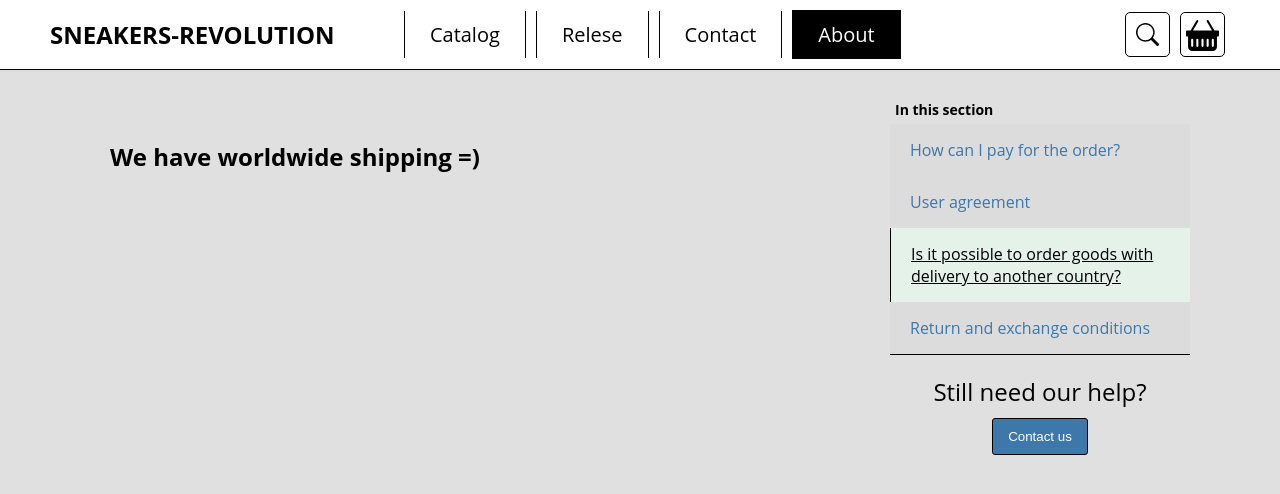
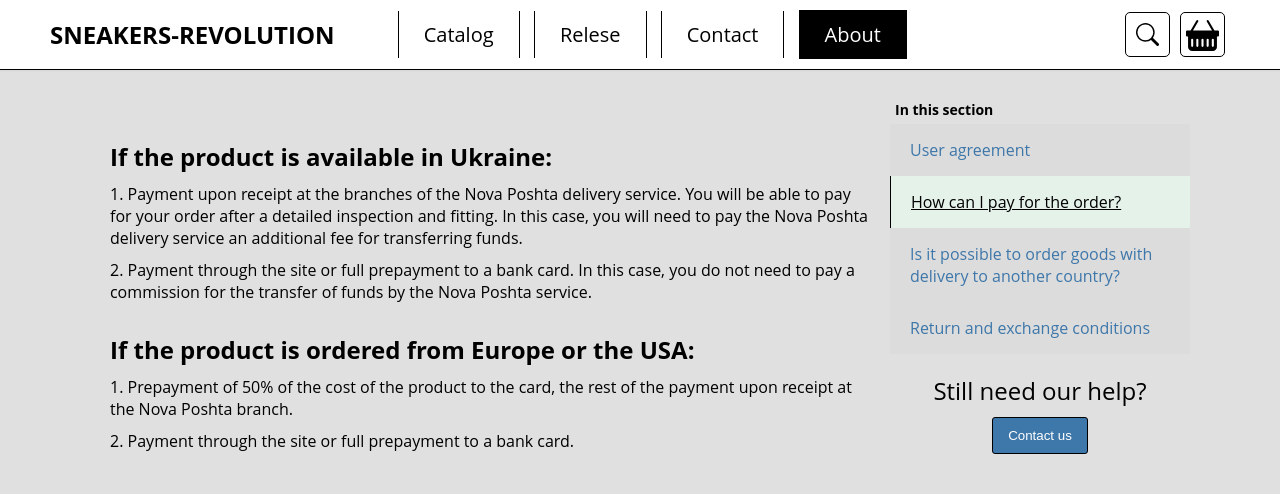
Before and after one commit to VitaliyLomachinsky/sneakers-revolution, a React (Create React App) app: page /about in a window 1280 px wide. Shown: the top 494 px of the page. Built offline with nearby package versions, Linux system fonts and the light colour scheme.

Commit message:
#8 Route

```diff
--- a/package.json
+++ b/package.json
@@ -13,6 +13,7 @@
     "react": "^18.2.0",
     "react-dom": "^18.2.0",
     "react-icons": "^4.11.0",
+    "react-router-dom": "^6.16.0",
     "react-scripts": "5.0.1",
     "sass": "^1.69.0",
     "typescript": "^4.9.5",
--- a/src/App.scss
+++ b/src/App.scss
@@ -67,9 +67,10 @@ body {
 
       .active_header_navigate {
         background-color: black;
-        color: white;
+
         border-top: 1px solid black;
         border-bottom: 1px solid black;
+        color: white;
       }
 
       @media (max-width: 1200px) {
@@ -245,14 +246,11 @@ body {
       }
 
       &_help {
-        border-top: 1px solid black;
         align-items: center;
         padding-top: 20px;
         display: flex;
         flex-direction: column;
         justify-content: center;
-
-
 
         &_text {
           font-size: 24px;
@@ -268,10 +266,12 @@ body {
           cursor: pointer;
         }
       }
+
+      @media (max-width: 600px) {
+        width: 100%;
+      }
     }
     &_side-menu {
-      position: sticky;
-      top: 120px;
       width: 300px;
       height: fit-content;
 
@@ -306,6 +306,14 @@ body {
           text-decoration: underline;
         }
       }
+
+      @media (max-width: 600px) {
+        width: 100%;
+      }
+    }
+
+    @media (max-width: 600px) {
+      display: block;
     }
   }
 }
--- a/src/App.tsx
+++ b/src/App.tsx
@@ -1,3 +1,5 @@
+import { Route, Routes } from "react-router-dom";
+
 //style
 import './App.scss';
 
@@ -8,6 +10,7 @@ import Basket from './layout/Basket/Basket';
 
 import Search from './components/Search';
 import About from './layout/About/About';
+
 
 
 function App() {
@@ -21,8 +24,10 @@ function App() {
         <Header />
         {search && <Search />}
         <main className={search ? "container" : "container-padding_top"}>
-          {/* <Homepage /> */}
-          <About />
+          <Routes>
+            <Route path="" element={<Homepage />} />
+            <Route path="about" element={<About />} />
+          </Routes>
         </main>
       </div>
       <Basket enable={false} />
--- a/src/index.css
+++ b/src/index.css
@@ -3,3 +3,8 @@
   margin: 0;
   box-sizing: border-box;
 }
+
+a {
+  text-decoration: none;
+  color: black;
+}
--- a/src/index.tsx
+++ b/src/index.tsx
@@ -3,13 +3,14 @@ import ReactDOM from 'react-dom/client';
 import './index.css';
 import App from './App';
 import reportWebVitals from './reportWebVitals';
+import { BrowserRouter } from 'react-router-dom';
 
 const root = ReactDOM.createRoot(
   document.getElementById('root') as HTMLElement
 );
 root.render(
   <React.StrictMode>
-    <App />
+    <BrowserRouter> <App /></BrowserRouter>
   </React.StrictMode>
 );
 
--- a/src/layout/About/About.tsx
+++ b/src/layout/About/About.tsx
@@ -1,3 +1,6 @@
+import { Route, Routes } from "react-router-dom";
+import { useState } from "react";
+import { Link } from 'react-router-dom';
 
 //pages
 import Pay_order from "./About_pages/Pay_order";
@@ -7,24 +10,43 @@ import Worldwide from "./About_pages/Worldwide";
 
 
 const About = () => {
+    const [activeListItem, setActiveListitem] = useState("pay_order");
     return <div className="about">
         <div className="about_main">
-            <Worldwide/>
-
+            {activeListItem == "user_agreement" ? <User_agreement /> : <></>}
+            {activeListItem == "pay_order" ? <Pay_order /> : <></>}
+            {activeListItem == "worldwide" ? <Worldwide /> : <></>}
+            {activeListItem == "return_and_exchange" ? <Return_and_exchange /> : <></>}
 
         </div>
         <div className="about_side-menu">
             <h3 className="about_side-menu_title">In this section</h3>
             <ul className="about_side-menu_list">
-                <li className="about_side-menu_list_item">How can I pay for the order?</li>
-                <li className="about_side-menu_list_item">User agreement</li>
-                <li className="about_side-menu_list_item about_side-menu_list_item_active">Is it possible to order goods with delivery to another country?</li>
-                <li className="about_side-menu_list_item">Return and exchange conditions</li>
+                <li className={activeListItem == "user_agreement" ?
+                    "about_side-menu_list_item about_side-menu_list_item_active" :
+                    "about_side-menu_list_item"}
+                    onClick={() => setActiveListitem("user_agreement")}>
+                    User agreement</li>
+                <li className={activeListItem == "pay_order" ?
+                    "about_side-menu_list_item about_side-menu_list_item_active" :
+                    "about_side-menu_list_item"}
+                    onClick={() => setActiveListitem("pay_order")}>
+                    How can I pay for the order?</li>
+                <li className={activeListItem == "worldwide" ?
+                    "about_side-menu_list_item about_side-menu_list_item_active" :
+                    "about_side-menu_list_item"}
+                    onClick={() => setActiveListitem("worldwide")}>
+                    Is it possible to order goods with delivery to another country?</li>
+                <li className={activeListItem == "return_and_exchange" ?
+                    "about_side-menu_list_item about_side-menu_list_item_active" :
+                    "about_side-menu_list_item"}
+                    onClick={() => setActiveListitem("return_and_exchange")}>
+                    Return and exchange conditions</li>
 
             </ul>
             <div className="about_main_help">
                 <div className="about_main_help_text">Still need our help?</div>
-                <button className="about_main_help_btn">Contact us</button>
+                <Link to="/contact"><button className="about_main_help_btn">Contact us</button></Link>
             </div>
         </div>
     </div>
--- a/src/layout/Header/Header.tsx
+++ b/src/layout/Header/Header.tsx
@@ -1,15 +1,17 @@
 import { BsFillBasketFill, BsSearch } from "react-icons/bs";
-import Search from "../../components/Search";
+import { Link } from 'react-router-dom';
+
 
 const Header = () => {
 
+
     return <header className="header">
-        <h1 className="header_title">Sneakers-Revolution</h1>
+        <Link to="/"><h1 className="header_title">Sneakers-Revolution</h1></Link>
         <ul className="header_navigate">
-            <li>Catalog</li>
-            <li>Relese</li>
-            <li>Contact</li>
-            <li className="active_header_navigate">About</li>
+            <Link to="/catalog"><li>Catalog</li></Link>
+            <Link to="/relese"> <li>Relese</li></Link>
+            <Link to="/contact"> <li>Contact</li></Link>
+            <Link to="/about"> <li className="active_header_navigate">About</li></Link>
         </ul>
 
         <div className="header_search-and-basket">
```
Also changed, not shown: 1 other file (tests, documents, lock files or other folders).
